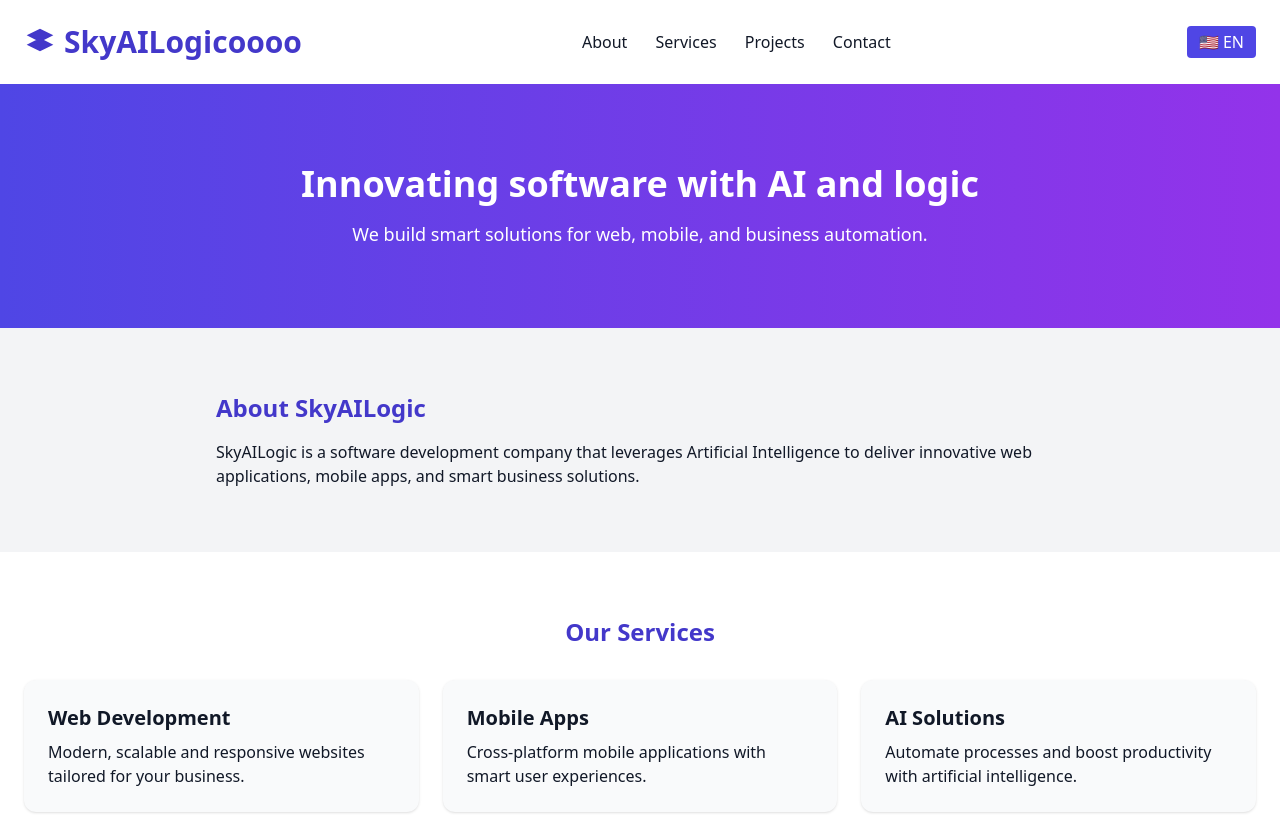
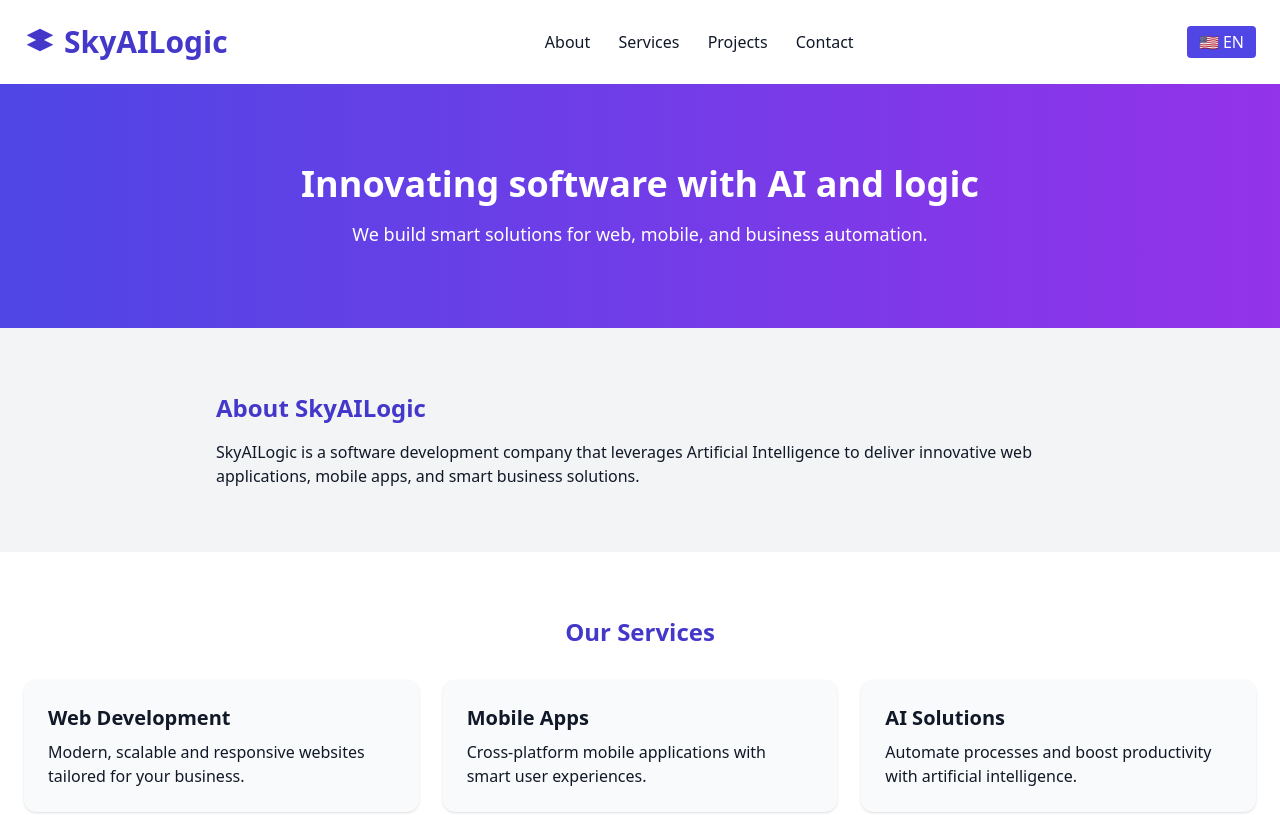
Before and after one commit to mrsalag1967/skyailogic, a plain HTML site: page index.html in a window 1280 px wide. Shown: the top 815 px of the page. Drawn offline with nearby package versions, Linux system fonts and the light colour scheme.

Commit message:
Actualizacion de deseno o contenido

```diff
--- a/index.html
+++ b/index.html
@@ -16,7 +16,7 @@
       <svg class="w-8 h-8 text-indigo-700" fill="currentColor" viewBox="0 0 24 24">
         <path d="M12 2L2 7l10 5 10-5-10-5zm0 7l-10 5 10 5 10-5-10-5z"/>
       </svg>
-      <h1 class="text-3xl font-bold text-indigo-700">SkyAILogicoooo</h1>
+      <h1 class="text-3xl font-bold text-indigo-700">SkyAILogic</h1>
     </div>
 
     <!-- Menú -->
```
